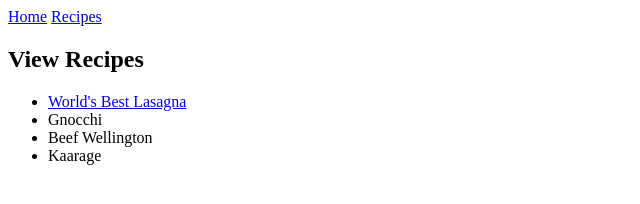
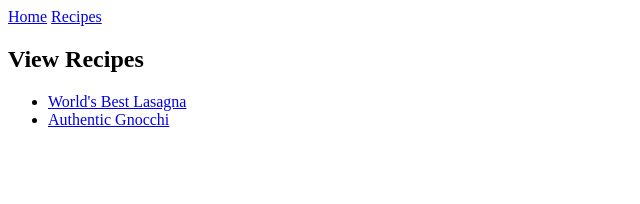
Before and after one commit to chenpaulkevin/recipes, a plain HTML site: page recipes.html in a window 1280 px wide. Shown: the whole page, without its empty margins (0-640 px from the left). Drawn offline with Linux system fonts and the light colour scheme.

Commit message:
Add Gnocchi Link Add Content Link

```diff
--- a/recipes.html
+++ b/recipes.html
@@ -16,9 +16,7 @@
         </div>
         <ul>
             <li><a href="/lasagna.html">World's Best Lasagna</a></li>
-            <li>Gnocchi</li>
-            <li>Beef Wellington</li>
-            <li>Kaarage</li>
+            <li><a href="/gnocchi.html">Authentic Gnocchi</a></li>
         </ul>
     </section>
   </body>
```
